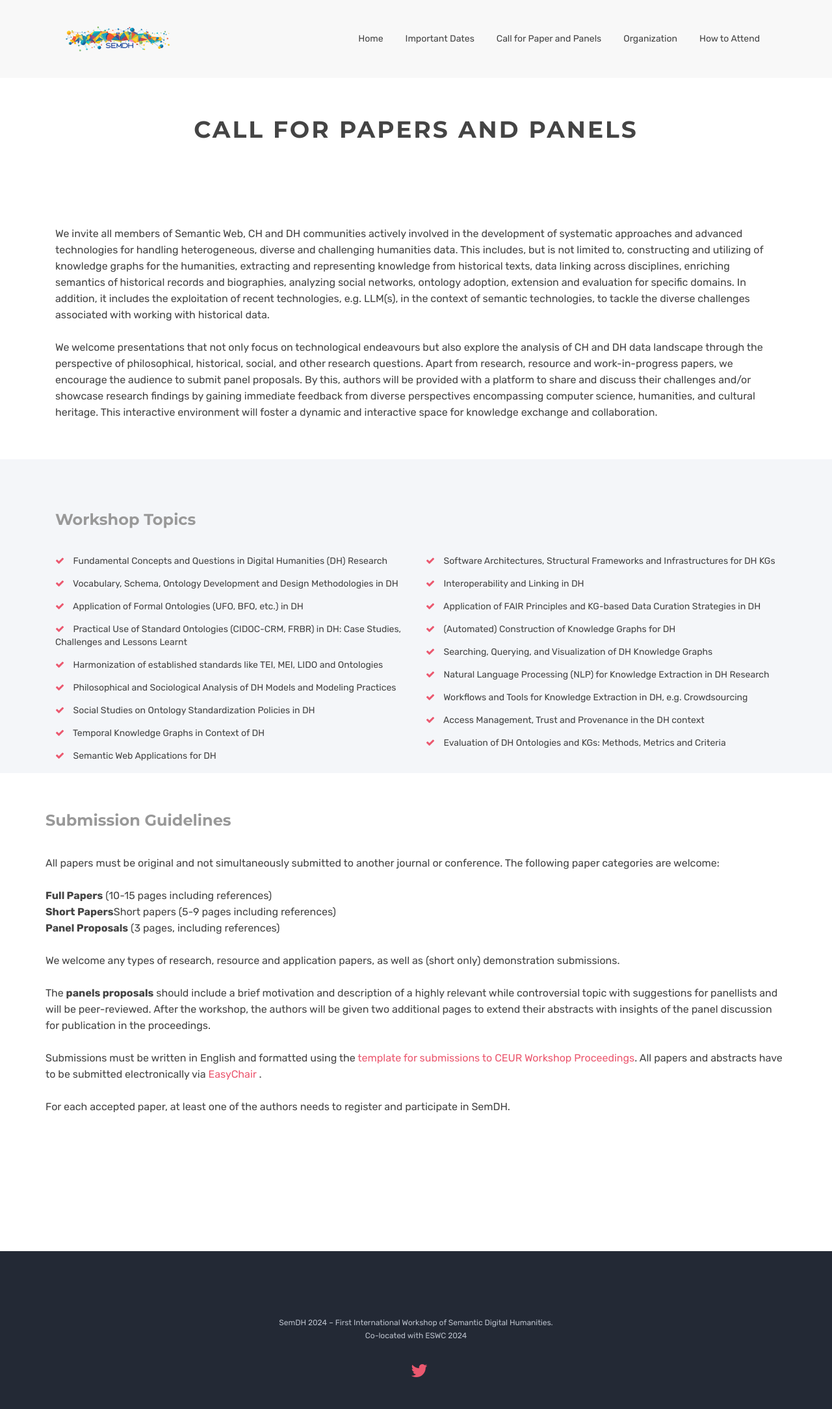
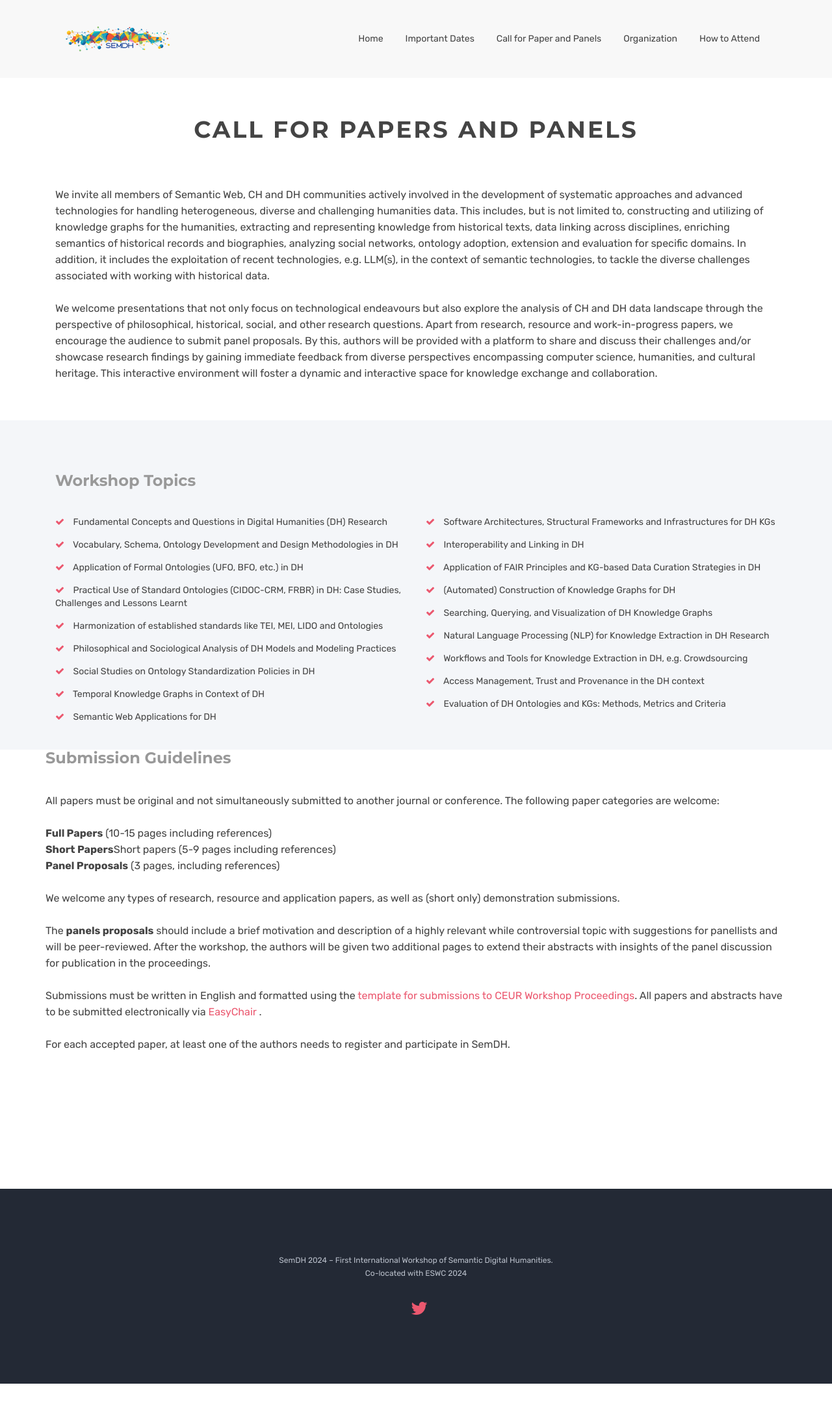
Before and after one commit to SemDH/semdh.github.io, a Jekyll site: the page built from callforpapers.html, in a window 1280 px wide. Shown: the top 2169 px of the page at 65% size. Built offline with Jekyll 4.4.1, drawn with Linux system fonts in a browser that asks for light colours.

Commit message:
cfp page

```diff
--- a/callforpapers.html
+++ b/callforpapers.html
@@ -21,8 +21,6 @@ canonical: https://semdh.github.io
             <div class="page-header-title">
               <h2 class="heading-title text-center">Call for Papers and Panels</h2>
             </div>
-
-              <div class="mb-60"></div>
                   <p class="lead">We invite all members of Semantic Web, CH and DH communities actively involved in the development of systematic approaches and advanced technologies for handling heterogeneous, diverse and challenging humanities data. This includes, but is not limited to, constructing and utilizing of knowledge graphs for the humanities, extracting and representing knowledge from historical texts, data linking across disciplines, enriching semantics of historical records and biographies, analyzing social networks, ontology adoption, extension and evaluation for specific domains. In addition, it includes  the exploitation of recent technologies, e.g. LLM(s), in the context of semantic technologies, to tackle the diverse challenges associated with working with historical data. <br>
                   <br>
                   We welcome presentations that not only focus on technological endeavours but also explore the analysis of CH and DH data landscape through the perspective of philosophical, historical, social, and other research questions. Apart from research, resource and work-in-progress papers, we encourage the audience to submit panel proposals. By this, authors will be provided with a platform to share and discuss their challenges and/or showcase research findings by gaining immediate feedback from diverse perspectives encompassing computer science, humanities, and cultural heritage. This interactive environment will foster a dynamic and interactive space for knowledge exchange and collaboration.</p>
@@ -98,9 +96,9 @@ canonical: https://semdh.github.io
                     <i class="fa fa-check light-green" aria-hidden="true"></i> Evaluation of DH Ontologies and KGs: Methods, Metrics and Criteria
                   </li>
                 </ul>
+                <div class="mb-60"></div>
               </div>
             </div>
-            <div class="mb-60"></div>
       </div>
         </div>
 
```
